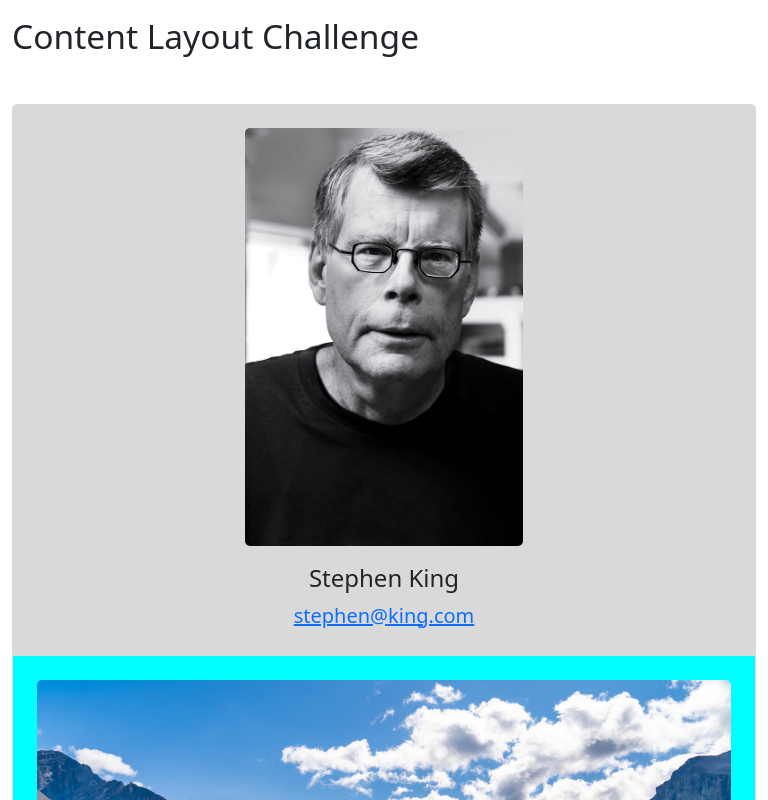
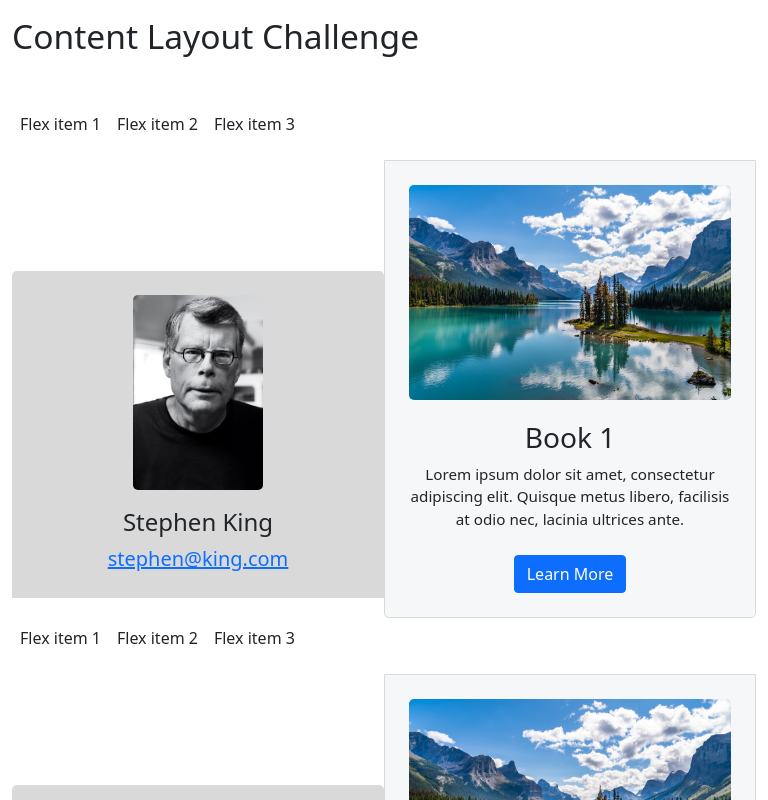
Before and after one commit to workingwebsites/ooohContent-Layout-Challenge, a React (Create React App) app: page /content-layout in a window 768 px wide. Shown: the top 800 px of the page. Built offline with nearby package versions, Linux system fonts and the light colour scheme.

Commit message:
Author box goes to side during md

```diff
--- a/src/assets/scss/_challenge.scss
+++ b/src/assets/scss/_challenge.scss
@@ -58,9 +58,16 @@ img {
 /* Media Queries
 -------------------------------------------------*/
 @media only screen and (min-width: 768px) and (max-width: 992px) {
-	// do something in this width range.
+
+    // do something in this width range.
+    .content-element__author {
+        max-width: 50%;
+        display: inline-block;
+    }
+
     .content-element__content {
-        background-color: aqua;
+        max-width: 50%;
+        display: inline-block;
     }
 }
 
--- a/src/components/ContentElement.js
+++ b/src/components/ContentElement.js
@@ -5,7 +5,12 @@ export default class ContentElement extends Component {
     const { img, heading, copy, btnCopy, authorImg, authorName, authorEmail } = this.props;
 
     return (
-      <div className="content-element col-12  col-md-12 col-lg-4 ">
+      <div className="content-element col-12 col-md-12 col-lg-4 ">
+        <div class="d-flex flex-row bd-highlight mb-3">
+  <div class="p-2 bd-highlight">Flex item 1</div>
+  <div class="p-2 bd-highlight">Flex item 2</div>
+  <div class="p-2 bd-highlight">Flex item 3</div>
+</div>
         {/* Author */}
         <div className="content-element__author">
           <img className="content-element__author-img img-fluid" src={authorImg} alt={authorName} />
```
